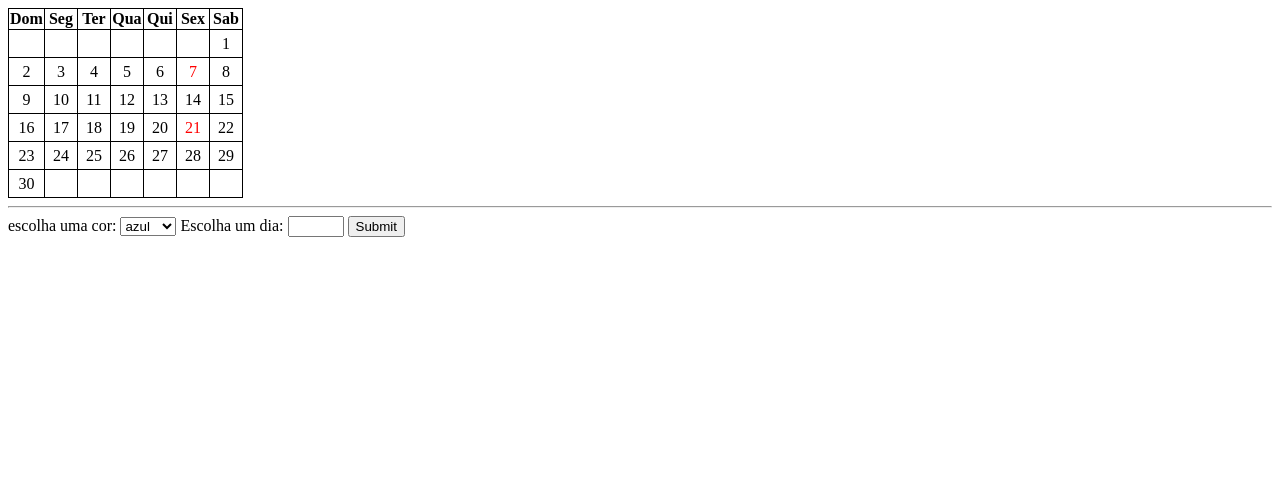
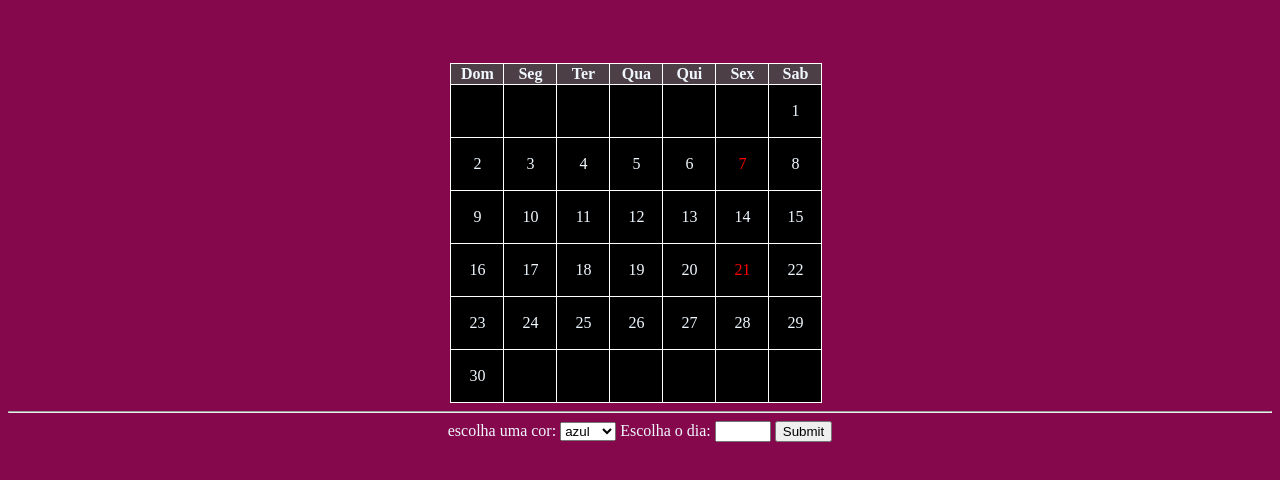
Before and after one commit to amandvitoria/calendario, a plain HTML site: page index.html in a window 1280 px wide. Drawn offline with Linux system fonts and the light colour scheme.

Commit message:
alterações no calendario

```diff
--- a/calendar.css
+++ b/calendar.css
@@ -1,12 +1,25 @@
 table, th, td, tr{
-    border: 1px solid black;
+    border: 1px solid rgb(255, 255, 255);
     border-collapse: collapse;
+    margin-top: 5%;
+    margin-left: 35%;
+    background-color: rgb(77, 63, 70);
+    color: aliceblue;
 }
 td{
-    width: 30px;
-    height: 25px;
+    width: 50px;
+    height: 50px;
     text-align: center;
+    background-color: rgb(0, 0, 0);
+    color: aliceblue;
 }
 #feriado{
     color: red;
 }
+
+body{
+    color: aliceblue;
+    background-color: rgb(133, 8, 77);
+    text-align: center
+
+}
--- a/calendar.js
+++ b/calendar.js
@@ -1,7 +1,13 @@
-function colorirData(){
+function colorirdata(){
+
     let days = document.getElementById('day').value;
+
     let color = document.getElementById('color').value;
+
     let calendar = document.getElementById('calendar');
-     let td      = calendar.getElementsByTagName('td')[parseInt(days)+5];
-     td.style.backgroundColor = color;
+
+    let td  = calendar.getElementsByTagName('td')[parseInt(days)+5];
+
+    td.style.backgroundColor = color;
+
 }
--- a/index.html
+++ b/index.html
@@ -9,86 +9,186 @@
     <script src='calendar.js'></script>
  </head>
  <body>
+    </html><!DOCTYPE html>
+
+<html>
+
+<head>
+
+    <meta charset='utf-8'>
+
+    <meta http-equiv='X-UA-Compatible' content='IE=edge'>
+
+    <title>calendário interativo</title>
+
+    <meta name='viewport' content='width=device-width, initial-scale=1'>
+
+    <link rel='stylesheet' type='text/css' media='screen' href='calendar.css'>
+
+    <script src='calendar.js'></script>
+
+</head>
+
+<body>
+
     <table id="calendar">
+
     <thead>
+
         <th>Dom</th>
+
         <th>Seg</th>
+
         <th>Ter</th>
+
         <th>Qua</th>
+
         <th>Qui</th>
+
         <th>Sex</th>
+
         <th>Sab</th>
+
     </thead>
+
     <tbody>
+
         <tr>
+
             <td></td>
+
             <td></td>
+
             <td></td>
+
             <td></td>
+
             <td></td>
+
             <td></td>
+
             <td>1</td>
+
         </tr>
+
         <tr>
+
             <td>2</td>
+
             <td>3</td>
+
             <td>4</td>
+
             <td>5</td>
+
             <td>6</td>
+
             <td id="feriado">7</td>
+
             <td>8</td>
+
         </tr>
+
         <tr>
+
             <td>9</td>
+
             <td>10</td>
+
             <td>11</td>
+
             <td>12</td>
+
             <td>13</td>
+
             <td>14</td>
+
             <td>15</td>
+
         </tr>
+
         <tr>
+
             <td>16</td>
+
             <td>17</td>
+
             <td>18</td>
+
             <td>19</td>
+
             <td>20</td>
+
             <td id="feriado">21</td>
+
             <td>22</td>
+
         </tr>
+
         <tr>
+
             <td>23</td>
+
             <td>24</td>
+
             <td>25</td>
+
             <td>26</td>
+
             <td>27</td>
+
             <td>28</td>
+
             <td>29</td>
+
+        </tr>
+
         <tr>
+
             <td>30</td>
+
             <td></td>
+
             <td></td>
+
             <td></td>
+
             <td></td>
+
             <td></td>
+
             <td></td>
-                </tr>
+
         </tr>
 
     </tbody>
+
     </table>
+
     <hr>
-    <label>escolha uma cor:</label>
+
+    <label>escolha uma cor: </label>
+
     <select id="color">
-        <option value="lightblue">azul</option>
-        <option value="lightblue">verde</option>
-        <option value="lightblue">rosa</option>
-        <option value="lightblue">roxo</option>
+
+        <option value="lightBlue">azul</option>
+
+        <option value="lightGreen">verde</option>
+
+        <option value="lightPink">rosa</option>
+
+        <option value="SlateBlue">roxo</option>
 
     </select>
-    <label>Escolha um dia: </label>
+
+    <label>Escolha o dia: </label>
+
     <input type="number" id="day" min="1" max="30">
-    <input type="submit" onclick="colorirData()">
+
+    <input type="submit" onclick="colorirdata()">
+
+
 
 </body>
+
 </html>
```
Also changed, not shown: 1 other file. Lines whose indentation alone changed are shown as unchanged.
